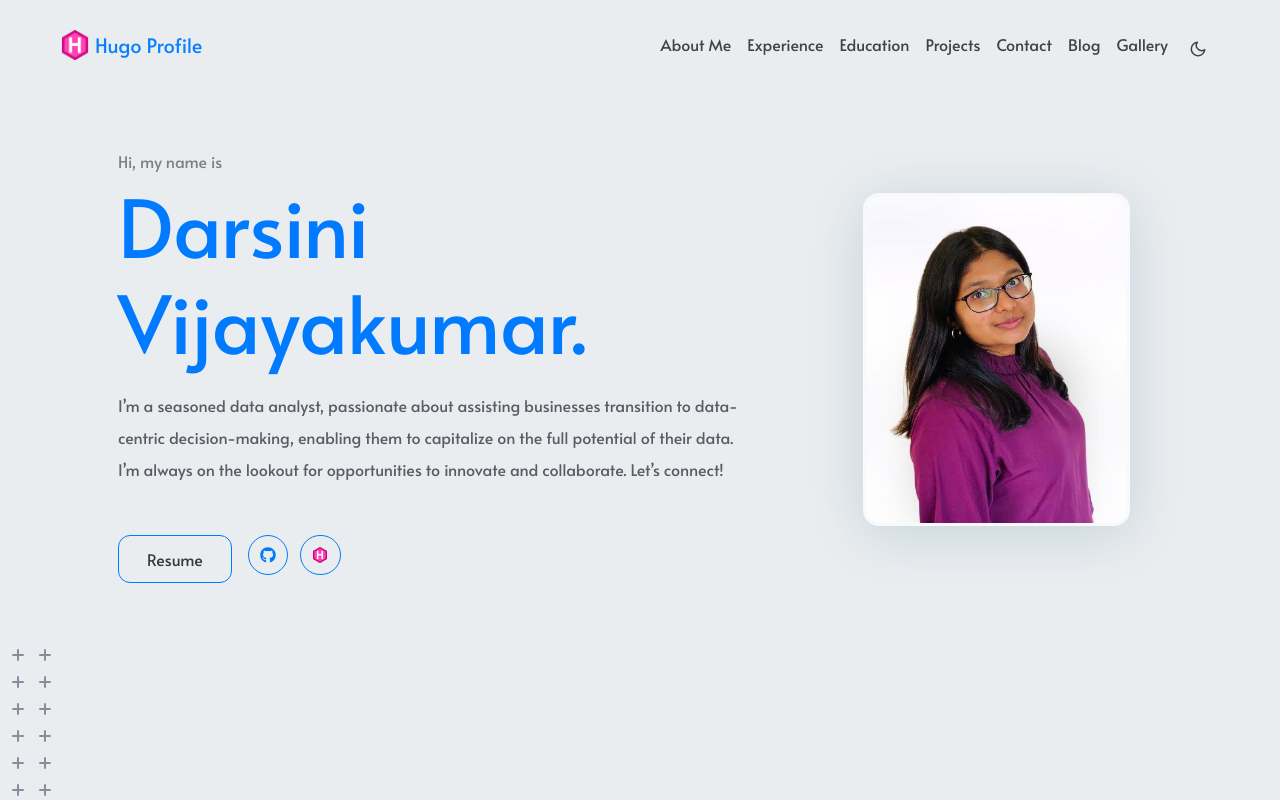
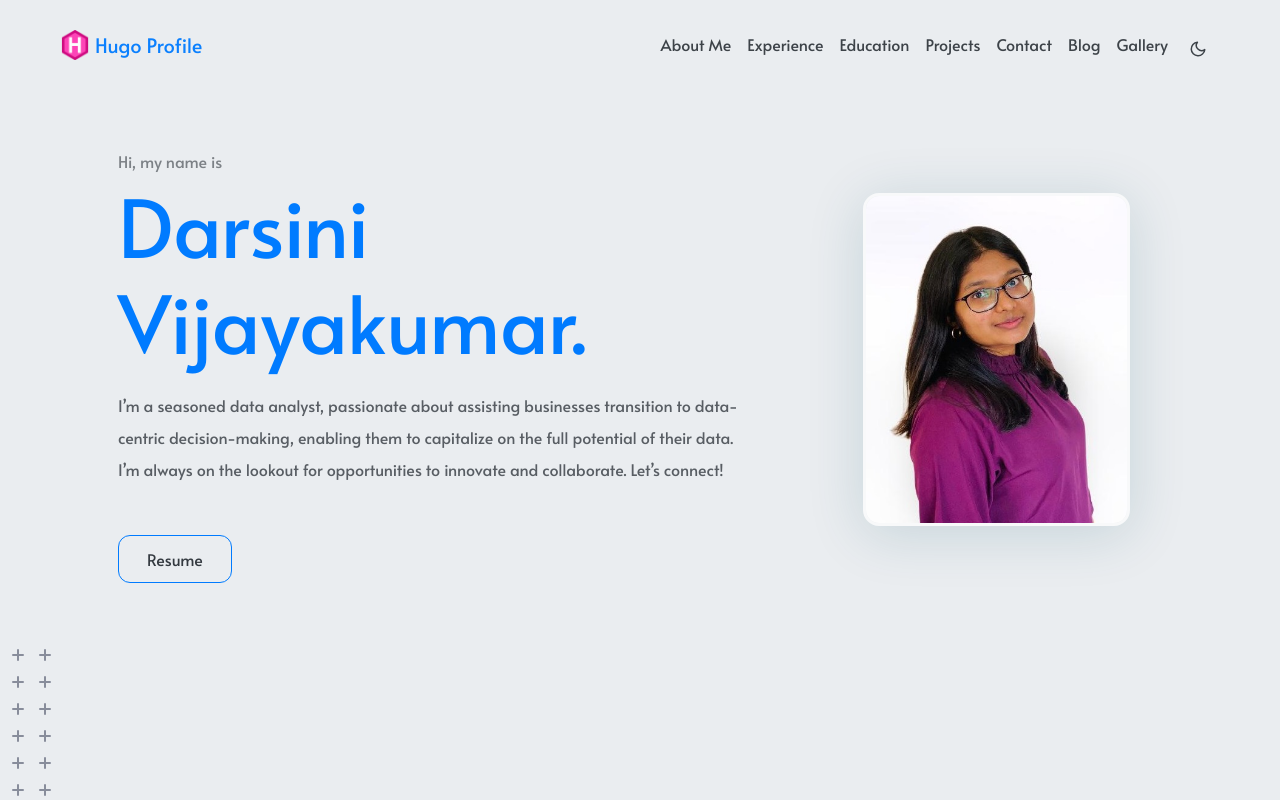
Before and after one commit to Darsini-Vijayakumar/Darsini-Vijayakumar.github.io, a plain HTML site: page index.html in a window 1280 px wide. Shown: the top 800 px of the page. Drawn offline with Linux system fonts and the light colour scheme.

Commit message:
first commit

```diff
--- a/index.html
+++ b/index.html
@@ -283,7 +283,7 @@ Darsini Vijayakumar
                 <div class="row">
                     <div class="col-auto h-100">
 
-                        <a href="#" class="btn" download
+                        <a href="/Darsini_Vijayakumar_Resume.pdf" class="btn" download
 			  >
                             Resume
                         </a>
@@ -291,19 +291,7 @@ Darsini Vijayakumar
                     </div>
                     <div class="col-auto px-0 h-100"><span>
 
-    <span class="px-1">
-        <a href="https://example.com" target="_blank" class="btn social-icon">
-            <i class="fab fa-github"></i>
-        </a>
-    </span>
 
-
-
-    <span class="px-1">
-        <a href="https://example.com" target="_blank" class="btn social-icon">
-            <img src="/fav.png">
-        </a>
-    </span>
 
 </span></div>
                 </div>
```
Also changed, not shown: 1 other file.
